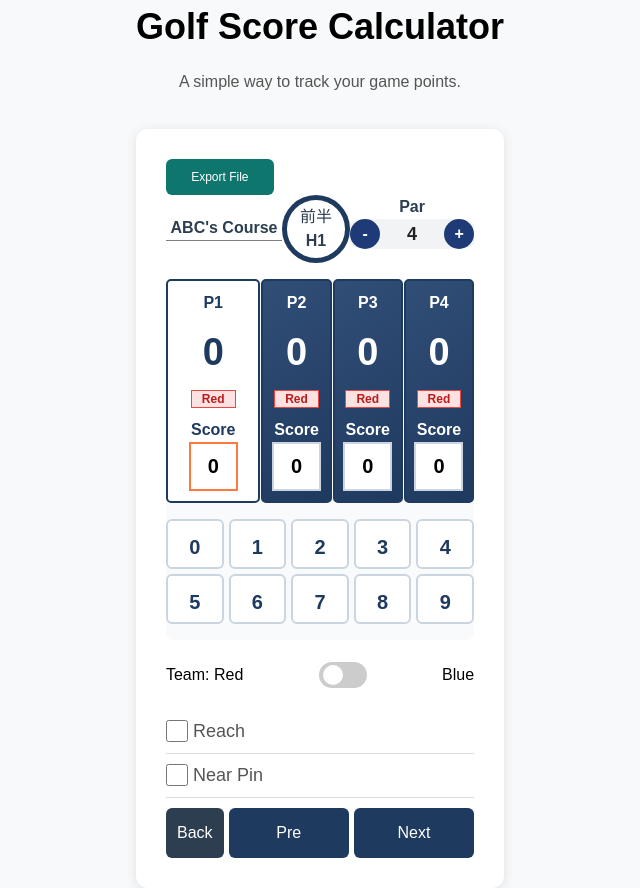
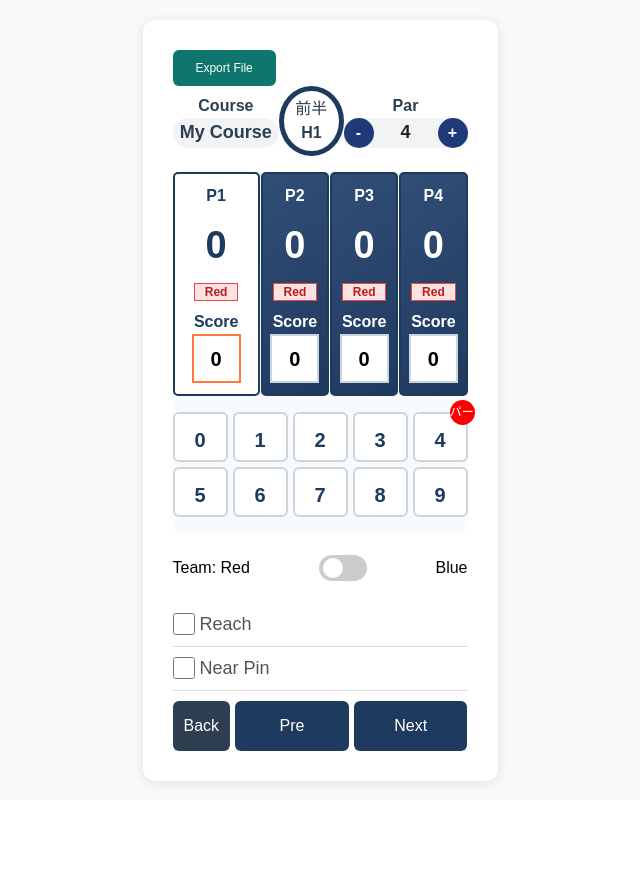
Before and after one commit to HoangAnMSc/Golf-Score-Calculator, a React (Vite) app in the folder frontend/: page /score in a window 1280 px wide. Shown: the whole page, without its empty margins (320-960 px from the left). After the commit the page ends 800 px from the top, so only its background shows below. Built offline with nearby package versions, Linux system fonts and the light colour scheme.

Commit message:
update  pages

```diff
--- a/frontend/src/App.css
+++ b/frontend/src/App.css
@@ -170,25 +170,37 @@ body {
 .hole-wapper {
   display: flex;
   text-align: center;
-  justify-content: center;
+  align-items: center;
   font-weight: bold;
   margin-bottom: 16px;
   font-family: "Baloo 2", Arial, sans-serif;
   color: #2c3e50;
 }
 
-.hole-wapper h4{
-  border-bottom: 1px solid gray;
+.hole-wapper .course_content {
   width: 40%;
 }
 
-.hole-wapper .hole-content{
+.hole-wapper .course_content .course_title{
+  width: 100%;
+  height: 30px;
+  font-size: 18px;
+  background: #f1f3f5;
+  border-radius: 30px;
+  display: flex;
+  justify-content: center;
+  align-items: center;
+}
+
+.hole-wapper .hole-content {
   display: flex;
   flex-direction: column;
-  width: 20%;
+  width: 60px;
+  height: 60px;
   justify-content: center;
+  align-items: center;
   border: 5px solid #1f3a5f;
-  border-radius: 100%;
+  border-radius: 50%;
 }
 
 .score-control {
@@ -297,6 +309,7 @@ body {
   grid-template-columns: repeat(5, 1fr);
   gap: 5px;
   margin-bottom: 16px;
+  position: relative;
 }
 
 .numpad button {
@@ -317,6 +330,26 @@ body {
   color: #1f3a5f;
   border: 2px solid #ff793f;
   /* border-color: #ff793f; */
+}
+
+.numpad .par-label {
+  position: absolute;
+  font-size: 12px;
+  font-weight: bold;
+  background-color: red;
+  color: white;
+  width: 25px;
+  height: 25px;
+  text-align: center;
+  border-radius: 50%;
+  display: flex;
+  align-items: center;
+  top: -12px;
+}
+
+.numpad .par-below {
+  top: 47px;
+  left: 12.5%;
 }
 
 .counter-row {
--- a/frontend/src/pages/home.jsx
+++ b/frontend/src/pages/home.jsx
@@ -1,4 +1,4 @@
-import React, { useEffect, useState } from "react";
+import React, { useState, useEffect } from "react";
 import { useNavigate } from "react-router-dom";
 import axios from "axios";
 import "../App.css";
@@ -7,24 +7,32 @@ function Home() {
   const [course, setCourse] = useState("");
   const [date, setDate] = useState(new Date().toISOString().split("T")[0]);
   const [players, setPlayers] = useState(["", "", "", ""]);
-  const [data, setData] = useState([]);
   const [loading, setLoading] = useState(true);
   const [errors, setErrors] = useState({});
   const navigate = useNavigate();
 
   const api = "http://localhost:5173";
 
+  // Fetch API data if needed
   useEffect(() => {
     axios
       .get(`${api}/home`)
       .then((response) => {
-        setData(response.data);
         setLoading(false);
       })
       .catch((error) => {
         console.error("Lỗi khi gọi API:", error);
         setLoading(false);
       });
+
+    // Load data from localStorage
+    const savedSetup = localStorage.getItem("gameSetup");
+    if (savedSetup) {
+      const gameData = JSON.parse(savedSetup);
+      setCourse(gameData.course || "");
+      setDate(gameData.date || new Date().toISOString().split("T")[0]);
+      setPlayers(gameData.players || ["", "", "", ""]);
+    }
   }, []);
 
   const handlePlayerChange = (index, value) => {
@@ -65,8 +73,11 @@ function Home() {
       players: enteredPlayers,
     };
 
+    // Lưu dữ liệu vào localStorage
+    localStorage.setItem("gameSetup", JSON.stringify(payload));
+
     console.log("Game Setup:", payload);
-    navigate("/rule", { state: payload });
+    navigate("/rule");
   };
 
   return (
--- a/frontend/src/pages/rule.jsx
+++ b/frontend/src/pages/rule.jsx
@@ -1,6 +1,5 @@
-import React, { useEffect, useState } from "react";
-import { useNavigate, useLocation } from "react-router-dom";
-import axios from "axios";
+import React, { useState, useEffect } from "react";
+import { useNavigate } from "react-router-dom";
 import "../App.css";
 
 const options = [
@@ -16,30 +15,29 @@ const options = [
 
 function Rule() {
   const navigate = useNavigate();
-  const location = useLocation();
-  const setup = location.state || {}; // { course, date, players }
 
+  // Khởi tạo state
+  const [course, setCourse] = useState("");
+  const [date, setDate] = useState("");
+  const [players, setPlayers] = useState([]);
   const [frontname, setFrontName] = useState("前半");
   const [backname, setBackName] = useState("後半");
   const [rules, setRules] = useState(
     options.reduce((acc, opt) => ({ ...acc, [opt]: false }), {})
   );
-  const [data, setData] = useState([]);
-  const [loading, setLoading] = useState(true);
   const [errors, setErrors] = useState({});
 
-  const api = "http://localhost:5173";
   useEffect(() => {
-    axios
-      .get(`${api}/home`)
-      .then((response) => {
-        setData(response.data);
-        setLoading(false);
-      })
-      .catch((error) => {
-        console.error("Lỗi khi gọi API:", error);
-        setLoading(false);
-      });
+    // Lấy dữ liệu game setup từ localStorage khi trang Rule được tải
+    const savedSetup = JSON.parse(localStorage.getItem("gameSetup"));
+    if (savedSetup) {
+      setCourse(savedSetup.course || "");
+      setDate(savedSetup.date || "");
+      setPlayers(savedSetup.players || []);
+      setFrontName(savedSetup.frontname || "前半");
+      setBackName(savedSetup.backname || "後半");
+      setRules(savedSetup.rules || {});
+    }
   }, []);
 
   const toggleRule = (rule) => {
@@ -63,14 +61,20 @@ function Rule() {
     setErrors({});
 
     const payload = {
-      ...setup,
+      course,
+      date,
+      players,
       frontname: frontname.trim(),
       backname: backname.trim(),
       rules,
     };
 
     console.log("Rule Settings:", payload);
-    navigate("/score", { state: payload });
+
+    // Lưu vào localStorage các thay đổi
+    localStorage.setItem("gameSetup", JSON.stringify(payload));
+
+    navigate("/score");
   };
 
   return (
@@ -81,10 +85,8 @@ function Rule() {
       <form className="form_container" onSubmit={handleSubmit} noValidate>
         <h3>Rule Settings</h3>
 
-        {/* (tuỳ chọn) hiển thị lại course/date/players để người dùng xem */}
         <p className="note">
-          Course: <b>{setup.course || "-"}</b> | Date:{" "}
-          <b>{setup.date || "-"}</b>
+          Course: <b>{course || "-"}</b> | Date: <b>{date || "-"}</b>
         </p>
 
         <div className="box_container">
@@ -92,10 +94,9 @@ function Rule() {
             <label>Front 9 Name</label>
             <input
               type="text"
-              value={frontname}
+              value={frontname || ""}
               placeholder="Front 9"
               onChange={(e) => setFrontName(e.target.value)}
-              aria-invalid={!!errors.frontname}
             />
             {errors.frontname && (
               <p className="error-text">{errors.frontname}</p>
@@ -105,10 +106,9 @@ function Rule() {
             <label>Back 9 Name</label>
             <input
               type="text"
-              value={backname}
+              value={backname || ""}
               placeholder="Back 9"
               onChange={(e) => setBackName(e.target.value)}
-              aria-invalid={!!errors.backname}
             />
             {errors.backname && <p className="error-text">{errors.backname}</p>}
           </div>
@@ -134,7 +134,7 @@ function Rule() {
           <button id="back_btn" type="button" onClick={() => navigate("/")}>
             Back
           </button>
-          <button type="submit" disabled={loading}>
+          <button type="submit" disabled={false}>
             Start Scoring
           </button>
         </div>
--- a/frontend/src/pages/score.jsx
+++ b/frontend/src/pages/score.jsx
@@ -1,26 +1,30 @@
-import React, { useState } from "react";
+import React, { useState, useEffect } from "react";
 import { useNavigate, useLocation } from "react-router-dom";
 import "../App.css";
 
 const Score = () => {
   const navigate = useNavigate();
   const { state } = useLocation() || {};
-  const players =
-    state?.players && state.players.length > 0
-      ? state.players
-      : ["P1", "P2", "P3", "P4"];
+  const players = state?.players ||
+    JSON.parse(localStorage.getItem("gameSetup"))?.players || [
+      "P1",
+      "P2",
+      "P3",
+      "P4",
+    ];
+  const courseName =
+    state?.course ||
+    JSON.parse(localStorage.getItem("gameSetup"))?.course ||
+    "My Course";
+  const frontName = state?.frontname || "前半";
+  const rulesFromRule =
+    state?.rules ||
+    JSON.parse(localStorage.getItem("gameSetup"))?.rules ||
+    null;
 
-  const courseName = state?.course || "ABC's Course";
-  const frontName = state?.frontname || "前半";
-  const rulesFromRule = state?.rules || null;
-
-  // Map Rule name -> key trong scores
   const ruleKeyMap = {
     "Reach Declaration": "reach",
     "Near Pin Bonus": "nearPin",
-    // "Eagle Bonus": "Eagle",
-    // "Albatross Bonus": "Albatross",
-    // "Hole-in-One Bonus": "HoleInOne",
   };
 
   const enabledBonusKeys = rulesFromRule
@@ -31,9 +35,6 @@ const Score = () => {
           .filter(Boolean)
       )
     : null;
-
-  const showHandicap =
-    rulesFromRule?.Handicap !== undefined ? !!rulesFromRule.Handicap : true;
 
   const [activePlayerIdx, setActivePlayerIdx] = useState(0);
   const [par, setPar] = useState(4);
@@ -50,6 +51,22 @@ const Score = () => {
 
   const [selectedField, setSelectedField] = useState("score");
 
+  useEffect(() => {
+    const savedSetup = JSON.parse(localStorage.getItem("gameSetup"));
+    if (savedSetup) {
+      setScores(savedSetup.scores || scores);
+      setPar(savedSetup.par || 4);
+    }
+  }, []);
+
+  useEffect(() => {
+    const total = scores.reduce(
+      (acc, score) => acc + Number(score.score || 0),
+      0
+    );
+    setTotalscore(total);
+  }, [scores]);
+
   const handleNumberClick = (num) => {
     setScores((prev) => {
       const updated = [...prev];
@@ -64,7 +81,7 @@ const Score = () => {
       if (!checked) {
         if (next[idx].teamColor === color) next[idx].teamColor = "";
       } else {
-        next[idx].teamColor = color; // bật color này, tắt color còn lại
+        next[idx].teamColor = color;
       }
       return next;
     });
@@ -73,16 +90,12 @@ const Score = () => {
   const bonusOptions = [
     { key: "reach", label: "Reach" },
     { key: "nearPin", label: "Near Pin" },
-    // { key: "Eagle", label: "Eagle" },
-    // { key: "Albatross", label: "Albatross" },
-    // { key: "HoleInOne", label: "Hole in One" },
   ];
 
   const visibleBonusOptions = enabledBonusKeys
     ? bonusOptions.filter((opt) => enabledBonusKeys.has(opt.key))
     : bonusOptions;
 
-  // Export JSON
   const handleExport = () => {
     const rows = players.map((name, i) => ({
       player: name,
@@ -121,22 +134,18 @@ const Score = () => {
     URL.revokeObjectURL(url);
   };
 
-  const player = players[activePlayerIdx];
-  const playerData = scores[activePlayerIdx];
-
   return (
     <div className="container">
-      <h2 className="title">Golf Score Calculator</h2>
-      <p className="subtitle">A simple way to track your game points.</p>
-
       <div className="form_container">
-        {/* Export File */}
         <button type="button" className="export_btn" onClick={handleExport}>
           Export File
         </button>
 
         <div className="hole-wapper">
-          <h4>{courseName}</h4>
+          <div className="course_content">
+            <span>Course</span>
+            <div className="course_title">{courseName}</div>
+          </div>
           <div className="hole-content">
             <span>{frontName}</span>
             <span>H1</span>
@@ -148,18 +157,14 @@ const Score = () => {
                 type="button"
                 className="circle-btn"
                 onClick={() => setPar((p) => Math.max(3, p - 1))}
-                aria-label="Decrease Par"
               >
                 -
               </button>
-
               <div className="counter-value">{par}</div>
-
               <button
                 type="button"
                 className="circle-btn"
                 onClick={() => setPar((p) => Math.min(5, p + 1))}
-                aria-label="Increase Par"
               >
                 +
               </button>
@@ -180,13 +185,11 @@ const Score = () => {
                 >
                   <div className="player-name">{name}</div>
                   <div className="total_score">{totalscore}</div>
-
                   {color && (
                     <span className={`team-badge team-${color}`}>
                       {color === "red" ? "Red" : "Blue"}
                     </span>
                   )}
-
                   <div className="player-inputs">
                     <span>Score</span>
                     <div
@@ -215,6 +218,16 @@ const Score = () => {
                 {num}
               </button>
             ))}
+
+            {/* Add the パー label */}
+            <div
+              className={`par-label ${par === 5 ? "par-below" : ""}`}
+              style={
+                par === 3 ? { left: `73.5%` } : par === 4 ? { left: `94%` } : {}
+              }
+            >
+              パー
+            </div>
           </div>
         </div>
 
```
